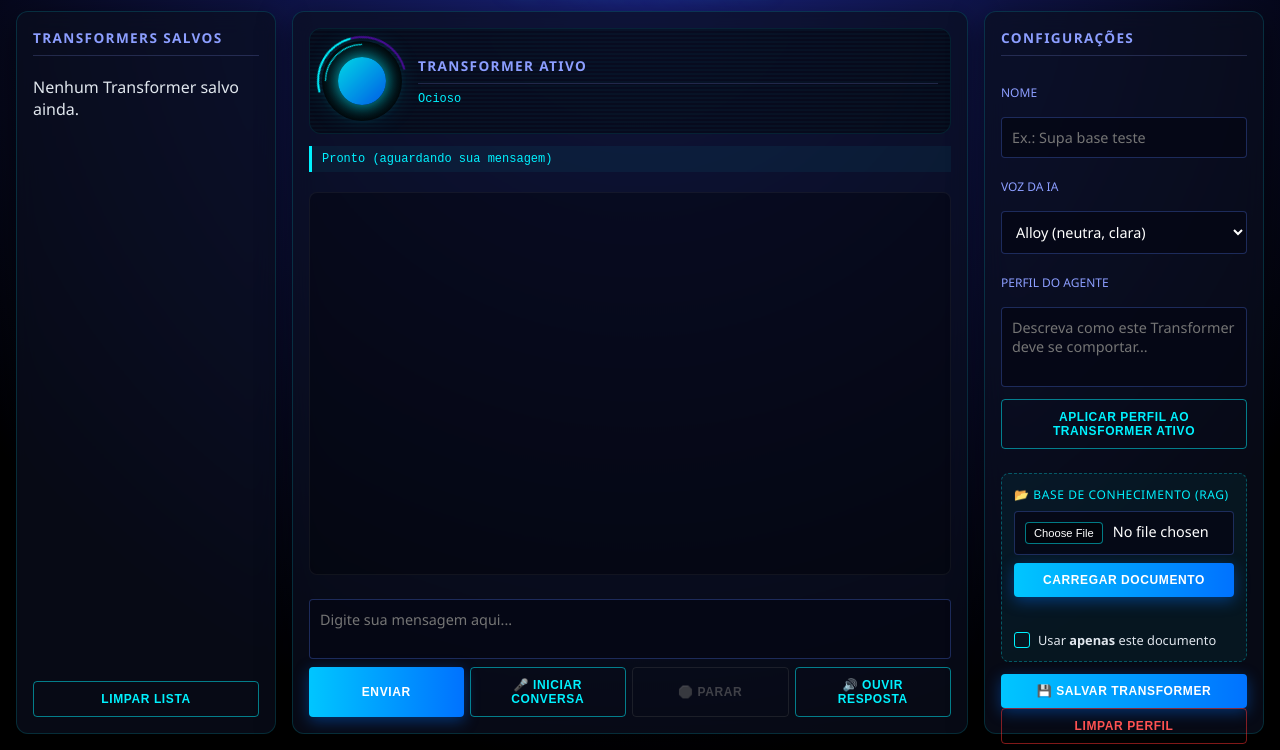
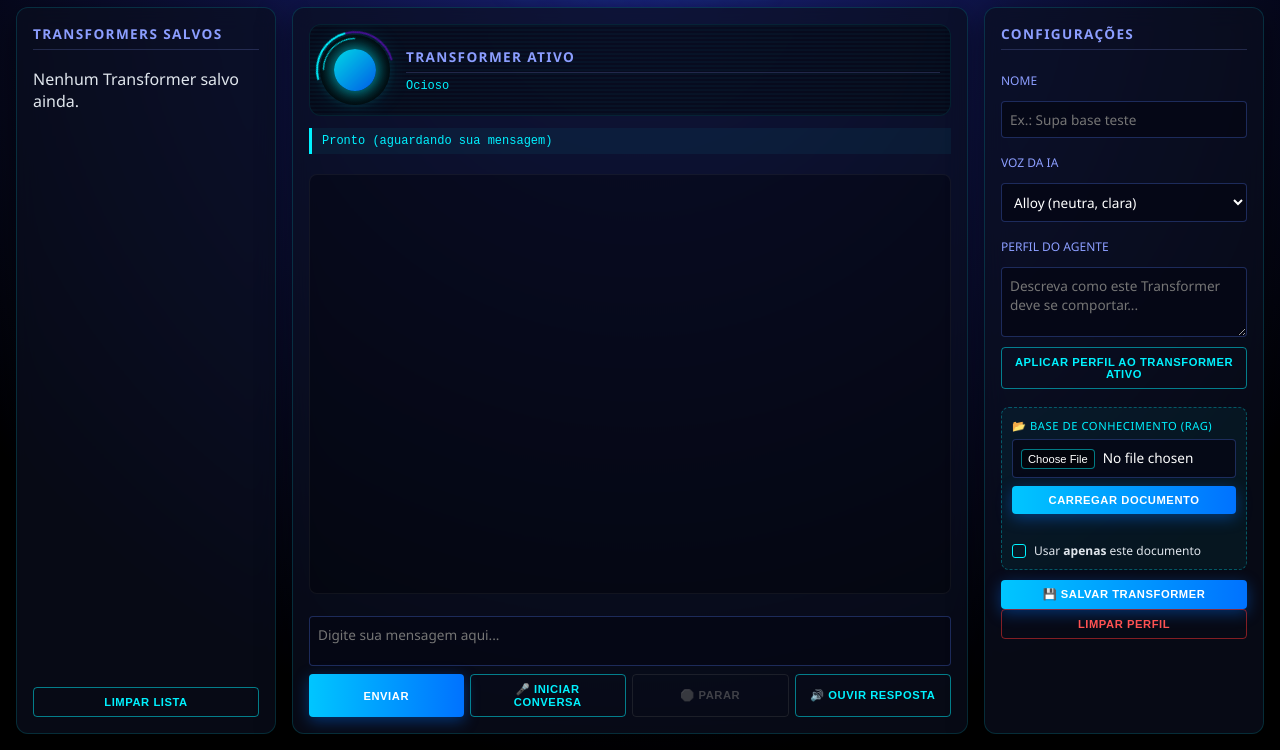
Before and after one commit to SidineiMarcelo/ia-transformers, a website: page index.html in a window 1280 px wide. Shown: the part 50-800 px from the top of the page. Drawn offline with Linux system fonts and the light colour scheme.

Commit message:
Update style.css

```diff
--- a/style.css
+++ b/style.css
@@ -5,7 +5,7 @@
   padding: 0;
 }
 
-/* Scrollbar Futurista */
+/* Scrollbar Futurista (Fina e bonita) */
 ::-webkit-scrollbar {
   width: 6px;
   height: 6px;
@@ -24,7 +24,7 @@ body {
   background: radial-gradient(circle at top center, #1a237e, #000000 80%);
   background-attachment: fixed;
   color: #e0e6ed;
-  /* Altura fixa na tela (Desktop) para evitar scroll da página toda */
+  /* Altura fixa na tela (Desktop) */
   height: 100vh;
   overflow: hidden;
 }
@@ -34,7 +34,7 @@ body {
   max-width: 1400px;
   margin: 0 auto;
   padding: 16px;
-  height: 100%; /* Ocupa 100% do body */
+  height: 100%;
   display: flex;
   flex-direction: column;
 }
@@ -42,30 +42,30 @@ body {
 /* ===== CABEÇALHO ===== */
 .app-header {
   text-align: center;
-  margin-bottom: 16px;
+  margin-bottom: 12px; /* Reduzi a margem para ganhar espaço */
   text-transform: uppercase;
   position: relative;
   flex-shrink: 0;
 }
 
 .app-header h1 {
-  font-size: 1.8rem;
+  font-size: 1.6rem; /* Fonte levemente menor */
   font-weight: 800;
   letter-spacing: 0.15em;
   color: #fff;
   text-shadow: 0 0 20px rgba(0, 242, 255, 0.5);
-  margin-bottom: 4px;
+  margin-bottom: 2px;
 }
 
 .app-subtitle {
   font-family: 'Courier New', Courier, monospace;
-  font-size: 0.8rem;
+  font-size: 0.75rem;
   color: #00f2ff;
   letter-spacing: 0.1em;
   opacity: 0.8;
 }
 
-/* ===== LAYOUT PRINCIPAL (GRID SYSTEM) ===== */
+/* ===== LAYOUT PRINCIPAL ===== */
 .layout {
   display: flex;
   gap: 16px;
@@ -93,10 +93,13 @@ body {
   border-color: rgba(0, 242, 255, 0.4);
 }
 
-/* Tamanhos das Colunas */
+/* === AJUSTE DAS COLUNAS === */
+
 .col-left {
   flex: 0 0 260px;
   gap: 12px;
+  /* Se a lista for grande, rola aqui dentro */
+  overflow-y: auto;
 }
 
 .col-center {
@@ -106,9 +109,14 @@ body {
   overflow: hidden;
 }
 
+/* --- AQUI ESTÁ A CORREÇÃO DO SEU PROBLEMA --- */
 .col-right {
   flex: 0 0 280px;
-  gap: 12px;
+  gap: 10px;
+  /* ADICIONADO: Permite rolar SÓ essa coluna se os botões sumirem */
+  overflow-y: auto;
+  min-height: 0;
+  padding-bottom: 20px; /* Espaço extra no final para o botão não colar na borda */
 }
 
 /* Títulos dos Painéis */
@@ -118,8 +126,8 @@ h2 {
   letter-spacing: 0.1em;
   color: #8c9eff;
   border-bottom: 1px solid rgba(140, 158, 255, 0.2);
-  padding-bottom: 8px;
-  margin-bottom: 8px;
+  padding-bottom: 6px;
+  margin-bottom: 6px;
   flex-shrink: 0;
 }
 
@@ -127,7 +135,7 @@ h2 {
 .holo-card {
   display: flex;
   gap: 16px;
-  padding: 12px;
+  padding: 10px;
   border-radius: 12px;
   background: rgba(0, 0, 0, 0.4);
   border: 1px solid rgba(0, 242, 255, 0.1);
@@ -137,7 +145,6 @@ h2 {
   flex-shrink: 0;
 }
 
-/* Efeito de Scanline */
 .holo-card::before {
   content: '';
   position: absolute;
@@ -148,10 +155,10 @@ h2 {
   z-index: 0;
 }
 
-/* Contêiner da Cabeça */
+/* Cabeça Holográfica */
 .holo-head {
-  width: 80px;
-  height: 80px;
+  width: 70px; /* Levemente menor para otimizar espaço */
+  height: 70px;
   border-radius: 50%;
   position: relative;
   display: flex;
@@ -163,11 +170,10 @@ h2 {
   z-index: 1;
 }
 
-/* Anéis Giratórios */
 .holo-head::before {
   content: '';
   position: absolute;
-  inset: -5px;
+  inset: -4px;
   border-radius: 50%;
   border: 2px solid transparent;
   border-top-color: #00f2ff;
@@ -185,7 +191,6 @@ h2 {
   animation: spin-reverse 8s linear infinite;
 }
 
-/* Núcleo de Energia */
 .holo-face {
   width: 60%;
   height: 60%;
@@ -196,7 +201,6 @@ h2 {
   z-index: 2;
 }
 
-/* Estado Falando */
 .holo-head.speaking .holo-face {
   animation: pulse-speaking 1s ease-in-out infinite;
   box-shadow: 0 0 40px #00f2ff, 0 0 60px #8c00ff;
@@ -207,7 +211,6 @@ h2 {
   border-top-color: #fff;
 }
 
-/* Informações do Holograma */
 .holo-info {
   flex: 1;
   z-index: 1;
@@ -244,7 +247,6 @@ h2 {
   height: auto;
   min-height: 0;
   overflow-y: auto;
-
   padding: 12px;
   background: rgba(0, 0, 0, 0.3);
   border: 1px solid rgba(255, 255, 255, 0.05);
@@ -252,7 +254,7 @@ h2 {
   display: flex;
   flex-direction: column;
   gap: 10px;
-  margin-bottom: 12px;
+  margin-bottom: 10px;
 }
 
 .msg {
@@ -264,7 +266,6 @@ h2 {
   max-width: 90%;
   word-wrap: break-word;
 }
-
 .msg.usuario {
   align-self: flex-end;
   background: linear-gradient(135deg, rgba(76, 175, 80, 0.2), rgba(76, 175, 80, 0.05));
@@ -272,7 +273,6 @@ h2 {
   color: #dcedc8;
   border-bottom-right-radius: 0;
 }
-
 .msg.ia {
   align-self: flex-start;
   background: linear-gradient(135deg, rgba(0, 242, 255, 0.15), rgba(0, 102, 255, 0.05));
@@ -280,7 +280,6 @@ h2 {
   color: #e0f7fa;
   border-bottom-left-radius: 0;
 }
-
 .msg strong {
   display: block;
   font-size: 0.7rem;
@@ -302,7 +301,7 @@ h2 {
   font-size: 0.75rem;
   color: #8c9eff;
   text-transform: uppercase;
-  margin: 8px 0 4px;
+  margin: 6px 0 2px;
 }
 
 .campo-input,
@@ -313,10 +312,10 @@ select,
   background: rgba(5, 7, 20, 0.8);
   border: 1px solid rgba(88, 130, 255, 0.3);
   color: #fff;
-  padding: 10px;
+  padding: 8px; /* Padding menor */
   border-radius: 4px;
   font-family: inherit;
-  font-size: 0.9rem;
+  font-size: 0.85rem;
   transition: all 0.3s ease;
 }
 
@@ -331,26 +330,25 @@ select:focus {
 }
 
 .campo-textarea {
-  flex: 1;
-  min-height: 80px;
-  resize: none;
+  min-height: 70px; /* Altura menor */
+  resize: vertical;
 }
 
 #entradaTexto {
-  height: 60px;
+  height: 50px;
   resize: none;
 }
 
 /* Botões */
 .btn {
   border: none;
-  padding: 10px 14px;
+  padding: 8px 12px;
   border-radius: 4px;
   cursor: pointer;
   font-weight: 600;
   text-transform: uppercase;
   letter-spacing: 0.05em;
-  font-size: 0.75rem;
+  font-size: 0.7rem;
   transition: all 0.2s ease;
   position: relative;
   overflow: hidden;
@@ -448,10 +446,10 @@ select:focus {
   cursor: pointer;
 }
 
-/* ===== NOVO: ESTILOS DO MÓDULO RAG ===== */
+/* ===== ESTILOS RAG (Mais Compacto) ===== */
 .rag-container {
-  margin-top: 12px;
-  padding: 12px;
+  margin-top: 8px; /* Menos margem */
+  padding: 10px; /* Menos padding */
   background: rgba(0, 242, 255, 0.05);
   border: 1px dashed rgba(0, 242, 255, 0.3);
   border-radius: 8px;
@@ -459,48 +457,41 @@ select:focus {
 
 .rag-label {
   display: block;
-  font-size: 0.75rem;
+  font-size: 0.7rem;
   color: #00f2ff;
-  margin-bottom: 8px;
+  margin-bottom: 6px;
   text-transform: uppercase;
   letter-spacing: 0.05em;
 }
 
-/* Input de Arquivo customizado */
 input[type="file"]::file-selector-button {
   background: rgba(0, 0, 0, 0.5);
   border: 1px solid rgba(0, 242, 255, 0.5);
   color: #fff;
-  padding: 4px 8px;
+  padding: 3px 6px;
   border-radius: 4px;
   cursor: pointer;
-  margin-right: 10px;
+  margin-right: 8px;
   font-size: 0.7rem;
   transition: all 0.2s;
-}
-
-input[type="file"]::file-selector-button:hover {
-  background: rgba(2, 242, 255, 0.2);
 }
 
 .rag-toggle {
   display: flex;
   align-items: center;
   gap: 8px;
-  margin-top: 12px;
+  margin-top: 8px;
   cursor: pointer;
 }
 
-/* Checkbox Futurista */
 .rag-checkbox {
   appearance: none;
-  width: 16px;
-  height: 16px;
+  width: 14px;
+  height: 14px;
   border: 1px solid #00f2ff;
   border-radius: 3px;
   background: transparent;
   cursor: pointer;
-  position: relative;
 }
 
 .rag-checkbox:checked {
@@ -509,14 +500,13 @@ input[type="file"]::file-selector-button:hover {
 }
 
 .rag-checkbox-label {
-  font-size: 0.8rem;
+  font-size: 0.75rem;
   color: #e0e6ed;
-  cursor: pointer;
 }
 
 .upload-status {
   font-size: 0.7rem;
-  margin-top: 6px;
+  margin-top: 4px;
   min-height: 1rem;
 }
 .upload-status.success { color: #00ff88; }
@@ -532,9 +522,11 @@ input[type="file"]::file-selector-button:hover {
 /* ===== RESPONSIVIDADE ===== */
 
 @media (max-height: 800px) {
-  .app-header { margin-bottom: 10px; }
+  .app-header { margin-bottom: 8px; }
   .app-header h1 { font-size: 1.4rem; }
   .app-subtitle { display: none; }
+  /* Força barra de rolagem nas colunas laterais em notebooks */
+  .col-left, .col-right { overflow-y: auto; }
 }
 
 @media (max-width: 1024px) {
@@ -562,6 +554,7 @@ input[type="file"]::file-selector-button:hover {
     height: auto;
     width: 100%;
     margin-bottom: 16px;
+    overflow: visible; /* No mobile, deixa crescer */
   }
 
   .col-center { order: -1; }
```
